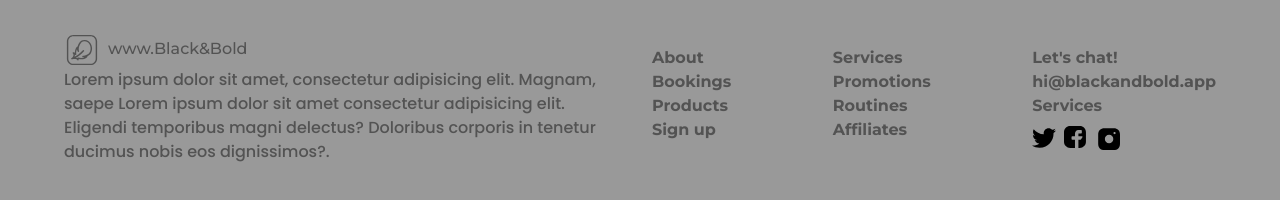
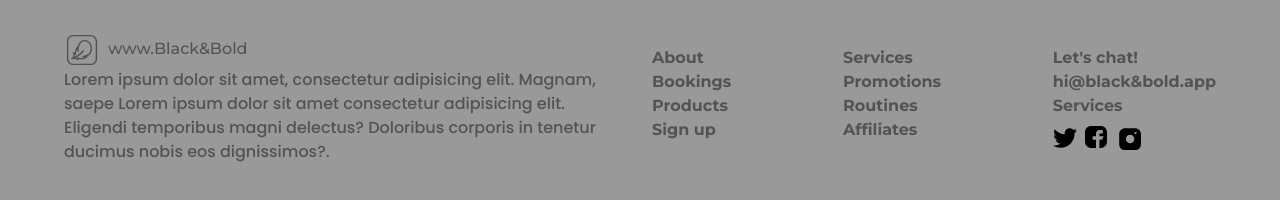
Before and after one commit to Hwezah/Black-Bold, a website built with Vite: page index.html in a window 1280 px wide. Shown: the part 4842-5042 px from the top of the page. Built offline with nearby package versions, Linux system fonts and the light colour scheme; some packages are replaced by stand-ins of ours; files whose address does not match are found by name.

Commit message:
minor tweaks

```diff
--- a/index.html
+++ b/index.html
@@ -271,7 +271,7 @@ alt="" class="lazy-loa"
       <div class="">
         <ul class="footer-nav_list nav">
           <li class="footer-nav_item"><a href="" class="footer-nav_link">Let's chat!</a></li>
-          <li class="footer-nav_item"><a href="" class="footer-nav_link">hi@blackandbold.app</a></li>
+          <li class="footer-nav_item"><a href="" class="footer-nav_link">hi@black&bold.app</a></li>
           <li class="footer-nav_item"><a href="" class="footer-nav_link">Services</a></li>
         </ul>
         <div>
```
